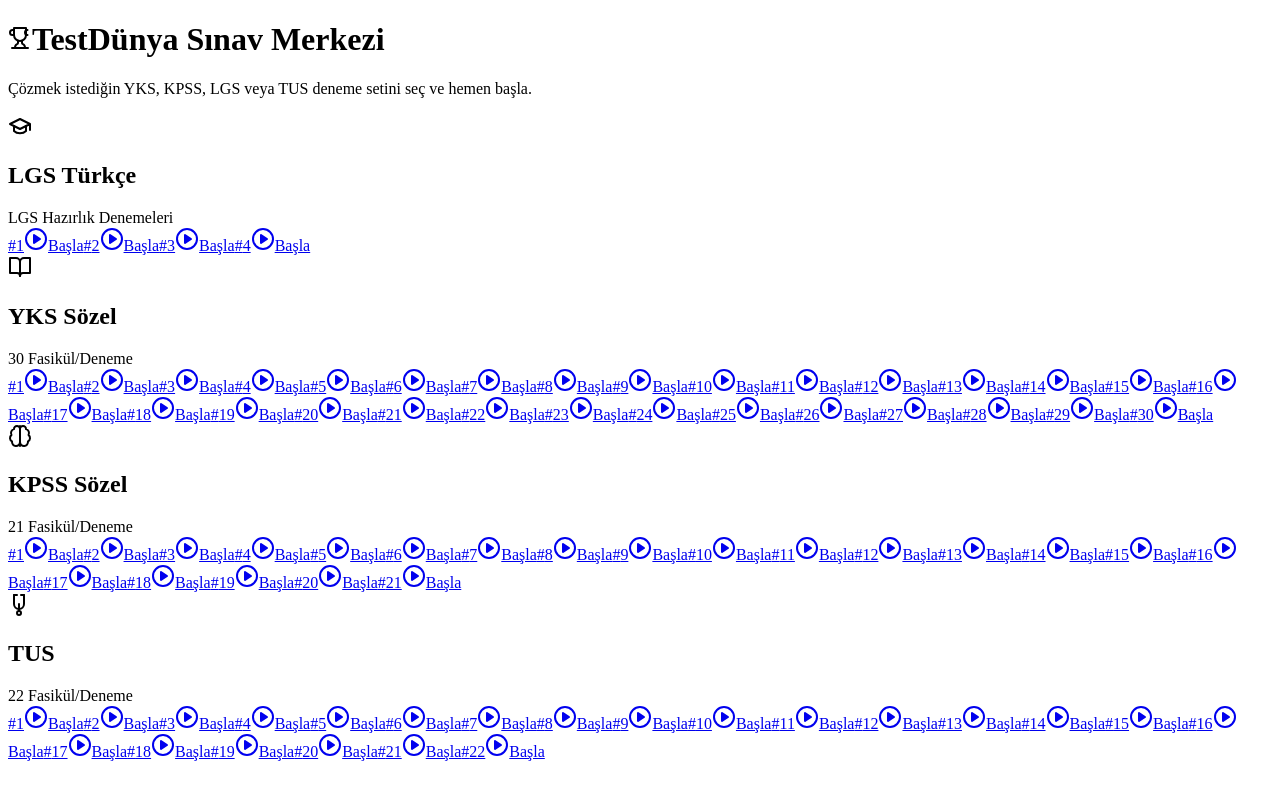
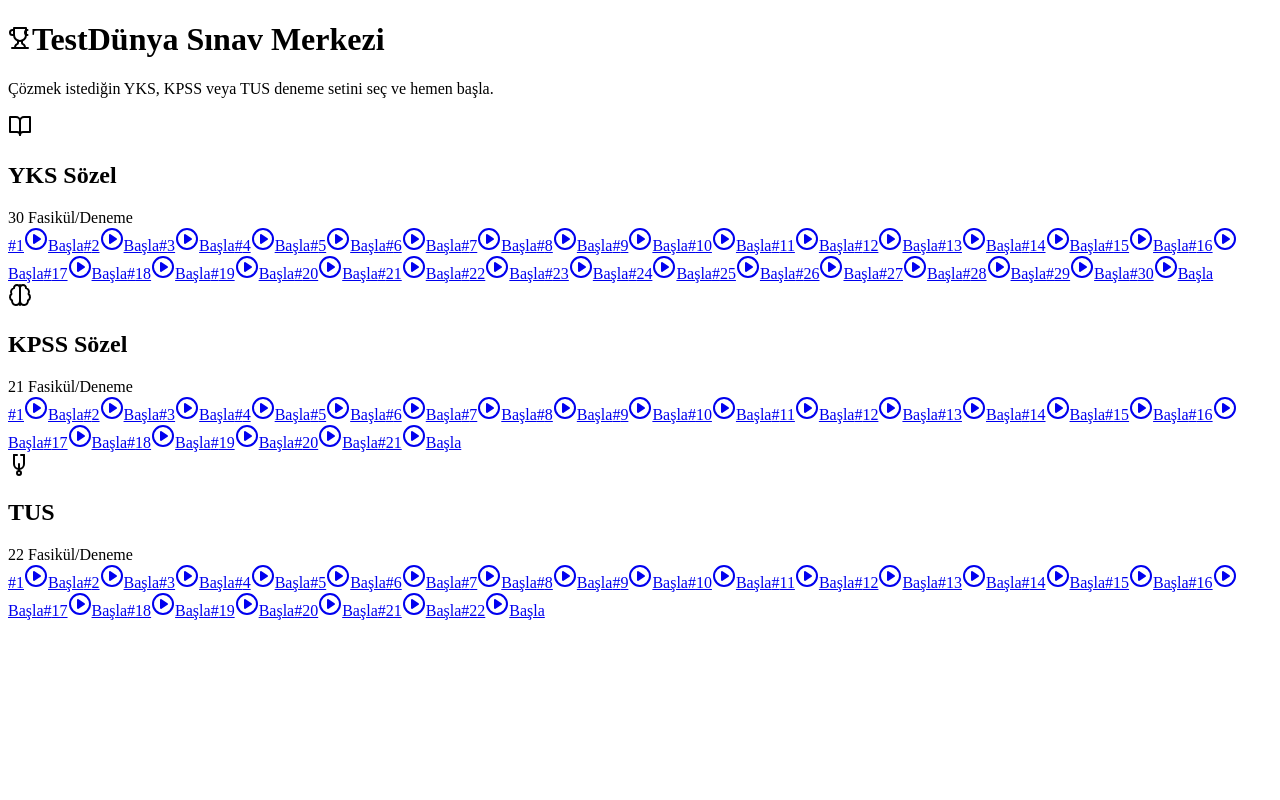
Before and after one commit to kuarkcoin/testdunya, a Next.js app: page / in a window 1280 px wide. Built offline with nearby package versions, Linux system fonts and the light colour scheme.

Commit message:
Update page.tsx

```diff
--- a/app/page.tsx
+++ b/app/page.tsx
@@ -3,7 +3,7 @@
 import React, { useState, useEffect } from 'react';
 import Link from 'next/link';
 
-// --- Dahili SVG İkonlar (Paket bağımlılığı kaldırıldı) ---
+// --- Dahili SVG İkonlar (Paket bağımlılığı yok) ---
 
 const Trophy = (props: React.SVGProps<SVGSVGElement>) => (
   <svg xmlns="http://www.w3.org/2000/svg" width="24" height="24" viewBox="0 0 24 24" fill="none" stroke="currentColor" strokeWidth="2" strokeLinecap="round" strokeLinejoin="round" {...props}>
@@ -42,13 +42,6 @@ const Stethoscope = (props: React.SVGProps<SVGSVGElement>) => (
   </svg>
 );
 
-const GraduationCap = (props: React.SVGProps<SVGSVGElement>) => (
-  <svg xmlns="http://www.w3.org/2000/svg" width="24" height="24" viewBox="0 0 24 24" fill="none" stroke="currentColor" strokeWidth="2" strokeLinecap="round" strokeLinejoin="round" {...props}>
-    <path d="M22 10v6M2 10l10-5 10 5-10 5z"/>
-    <path d="M6 12v5c3 3 9 3 12 0v-5"/>
-  </svg>
-);
-
 const CheckCircle = (props: React.SVGProps<SVGSVGElement>) => (
   <svg xmlns="http://www.w3.org/2000/svg" width="24" height="24" viewBox="0 0 24 24" fill="none" stroke="currentColor" strokeWidth="2" strokeLinecap="round" strokeLinejoin="round" {...props}>
     <path d="M22 11.08V12a10 10 0 1 1-5.93-9.14" />
@@ -63,21 +56,8 @@ const PlayCircle = (props: React.SVGProps<SVGSVGElement>) => (
   </svg>
 );
 
-// --- Sınav Konfigürasyonları ---
+// --- Sınav Konfigürasyonları (LGS Kaldırıldı) ---
 const examConfig = [
-  {
-    id: 'lgs',
-    prefix: 'lgs', // URL yapısı: /test/lgs-1
-    title: 'LGS Türkçe',
-    count: 4,
-    desc: 'LGS Hazırlık Denemeleri',
-    icon: <GraduationCap className="w-8 h-8 text-purple-500" />,
-    color: 'bg-purple-500',
-    lightColor: 'bg-purple-50',
-    textColor: 'text-purple-700',
-    borderColor: 'border-purple-200',
-    hoverBorder: 'hover:border-purple-300'
-  },
   {
     id: 'yks',
     prefix: 'yks',
@@ -141,7 +121,7 @@ export default function HomePage() {
               TestDünya Sınav Merkezi
             </h1>
             <p className="text-slate-500 mt-2 text-lg">
-              Çözmek istediğin YKS, KPSS, LGS veya TUS deneme setini seç ve hemen başla.
+              Çözmek istediğin YKS, KPSS veya TUS deneme setini seç ve hemen başla.
             </p>
           </div>
         </header>
```
